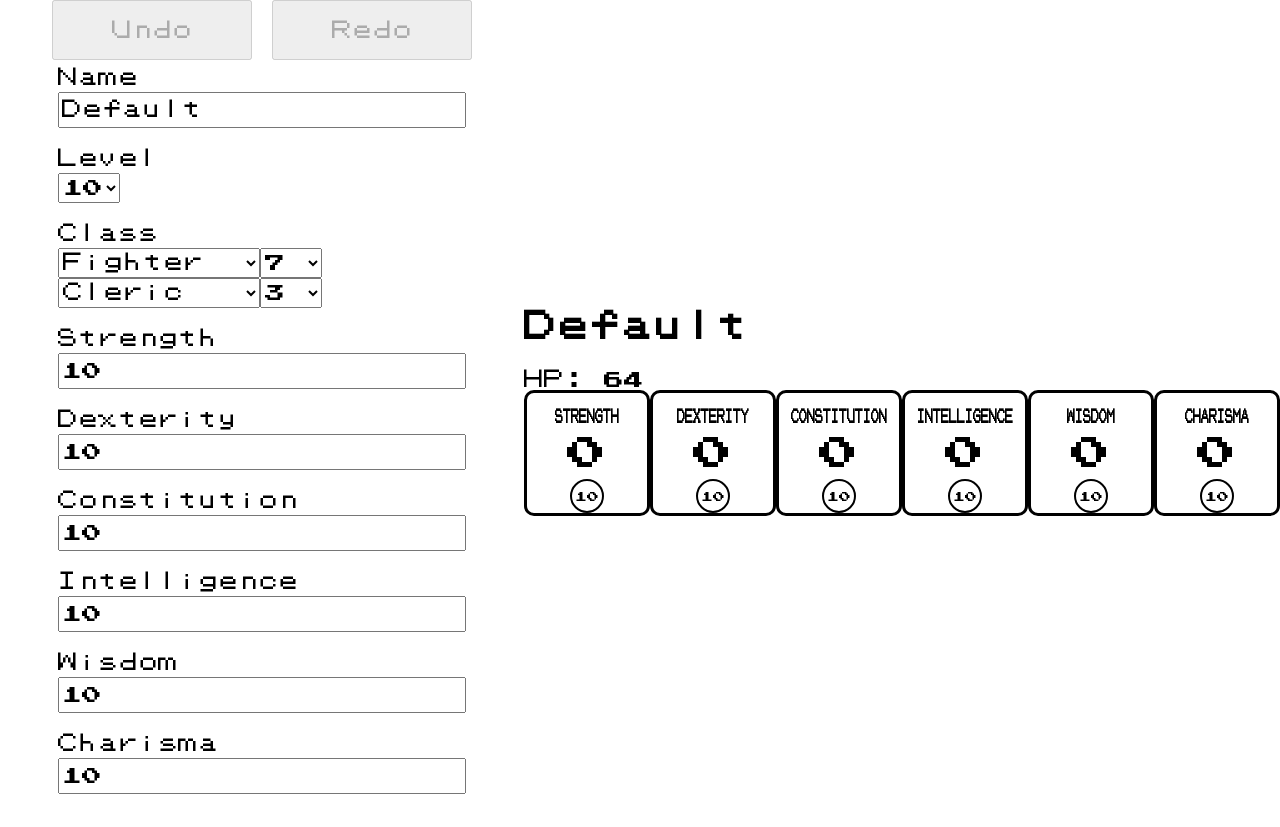
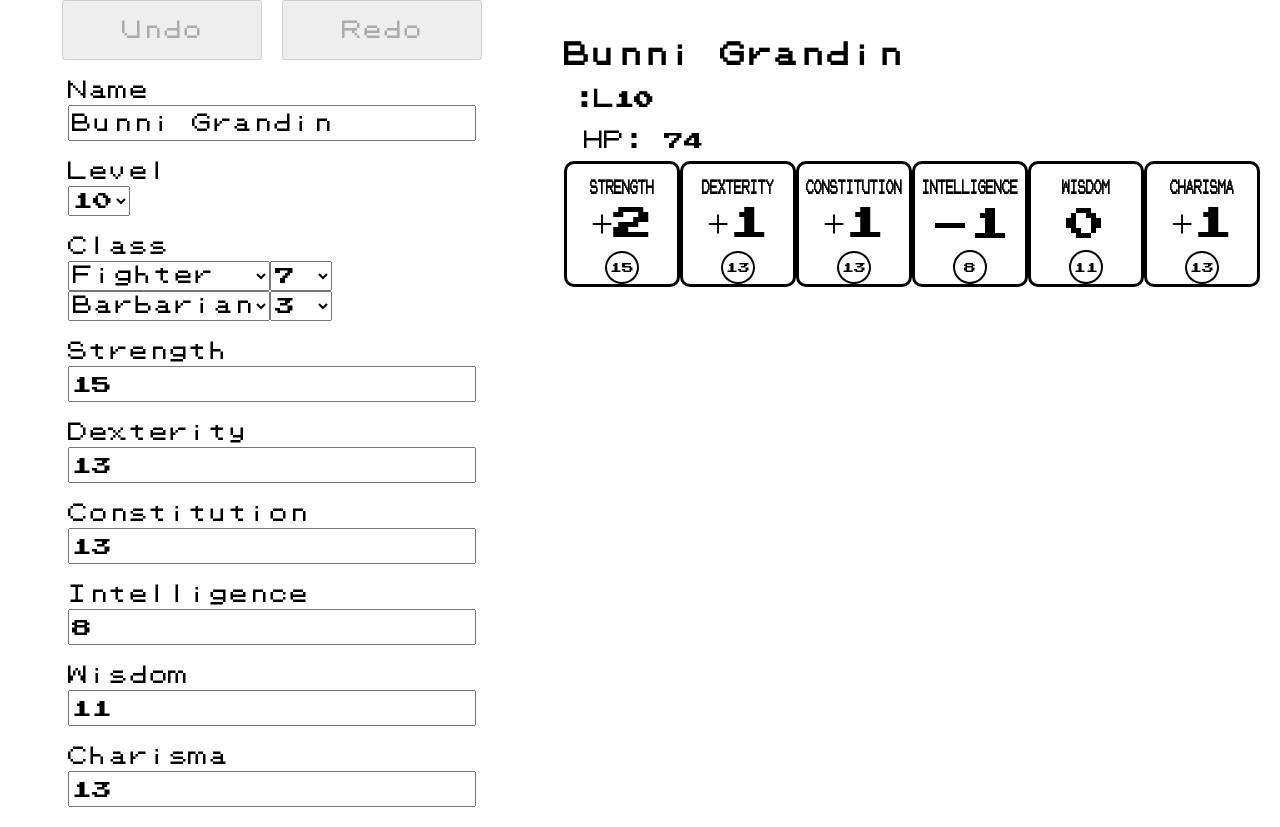
Before and after one commit to TGolias/BeyondUseless, a React (Create React App) app: page / in a window 1280 px wide. Before the commit the page ends 800 px from the top, so only its background shows below. Built offline with nearby package versions, Linux system fonts and the light colour scheme.

Commit message:
style cleanups and better starting example character

```diff
--- a/src/App.css
+++ b/src/App.css
@@ -37,7 +37,6 @@
   height: 100%;
   display: flex;
   justify-content: center;
-  align-items: center;
 }
 
 .undoRedoButton {
@@ -45,8 +44,13 @@
   width: 10em;
 }
 
+.activeViewButtonWrapper {
+  display: none;
+}
+
 .activeViewButton {
-  display: none;
+  height: 3em;
+  width: 15em;
 }
 
 @media only screen and (max-width: 800px) {
@@ -54,10 +58,11 @@
     display: none;
   }
 
-  .activeViewButton {
-    display: inline;
-    height: 3em;
-    width: 15em;
-    margin-bottom: 2em;
+  .undoRedoButtonWrapper {
+    padding-top: 1em;
+  }
+
+  .activeViewButtonWrapper {
+    display: block;
   }
 }
--- a/src/App.js
+++ b/src/App.js
@@ -7,7 +7,7 @@ import { Designer } from "./Designer";
 const timeoutBeforeAddedToHistory = 5000;
 
 const defaultPlayerConfiguration = {
-  name: "Default",
+  name: "Bunni Grandin",
   level: 10,
   classes: [
     {
@@ -15,17 +15,17 @@ const defaultPlayerConfiguration = {
       levels: 7
     },
     {
-      name: "Cleric",
+      name: "Barbarian",
       levels: 3
     }
   ],
   baseStats: {
-    strength: 10,
-    dexterity: 10,
-    constitution: 10,
-    intelligence: 10,
-    wisdom: 10,
-    charisma: 10
+    strength: 15,
+    dexterity: 13,
+    constitution: 13,
+    intelligence: 8,
+    wisdom: 11,
+    charisma: 13
   }
 }
 
@@ -60,7 +60,7 @@ export const spells = []
 
 export default function App() {
   const [playerConfigs, setPlayerConfigs] = useState(defaultPlayerConfiguration);
-  const [isRendererViewActiveForMobile, setIsRendererViewActiveForMobile] = useState(true);
+  const [isRendererViewActiveForMobile, setIsRendererViewActiveForMobile] = useState(false);
   const [history, setHistory] = useState([defaultPlayerConfiguration]);
   const [currentHistoryIndex, setCurrentHistoryIndex] = useState(0);
   const [addChangesToHistoryTimeout, setAddChangesToHistoryTimeout] = useState(null);
@@ -175,7 +175,9 @@ export default function App() {
   return (
     <>
       <div className="topDiv">
-        <button className="activeViewButton" onClick={toggleViewActive}>{ isRendererViewActiveForMobile ? "Edit My Character" : "View Character Sheet"}</button>
+        <div className="activeViewButtonWrapper">
+          <button className="activeViewButton" onClick={toggleViewActive}>{ isRendererViewActiveForMobile ? "Edit My Character" : "View Character Sheet"}</button>
+        </div>
         <div className="viewDiv">
           <div className={"headerViewDiv" + (isRendererViewActiveForMobile ? " inactiveViewForMobile" : "")}>
             <div className="undoRedoButtonWrapper">
--- a/src/Components/StatDisplay.css
+++ b/src/Components/StatDisplay.css
@@ -1,6 +1,6 @@
 .outerbox {
     border: .15em solid black;
-    width: 6em;
+    width: 5.5em;
     height: 6em;
     border-radius: .5em;
     display: flex;
--- a/src/Designer.css
+++ b/src/Designer.css
@@ -2,6 +2,7 @@
     display: flex;
     flex-direction: column;
     row-gap: 1em;
+    padding: 1em;
 }
 
 .label {
--- a/src/Renderer.css
+++ b/src/Renderer.css
@@ -1,3 +1,19 @@
+.outerDiv {
+    width: 100%;
+    padding: 1em;
+}
+
+.lvl {
+    padding-bottom: 1em;
+    padding-left: 0.5em;
+    font-weight: bold;
+}
+
+.hp {
+    padding-bottom: 0.5em;
+    padding-left: 1em;
+}
+
 .baseStats {
     width: 100%;
     display: flex;
@@ -9,11 +25,12 @@
     width: 100%;
     display: flex;
     flex-direction: row;
-    justify-content: space-around;
+    justify-content: space-between;
 }
 
 @media only screen and (max-width: 1200px) {
     .mobileDivider {
         flex-direction: column;
+        row-gap: 0.5em;
     }
 }
--- a/src/Renderer.js
+++ b/src/Renderer.js
@@ -6,9 +6,10 @@ import React from "react";
 export function Renderer({playerConfigs}) {
     return (
         <>
-            <div>
+            <div className="outerDiv">
                 <h2>{playerConfigs.name}</h2>
-                <div>HP: {calculateHPMax(playerConfigs)}</div>
+                <div className="lvl">:L{playerConfigs.level}</div>
+                <div className="hp">HP: {calculateHPMax(playerConfigs)}</div>
                 <div className="mobileDivider">
                     <div className="baseStats">
                         <StatDisplay name="STRENGTH" value={playerConfigs.baseStats.strength}/>
--- a/src/styles.css
+++ b/src/styles.css
@@ -9,7 +9,7 @@
 }
 
 h2 {
-    font-size: 32px;
+    font-size: 26px;
 }
 
 input, select {
```
Also changed, not shown: 11 other files (tests, documents, lock files or other folders).
